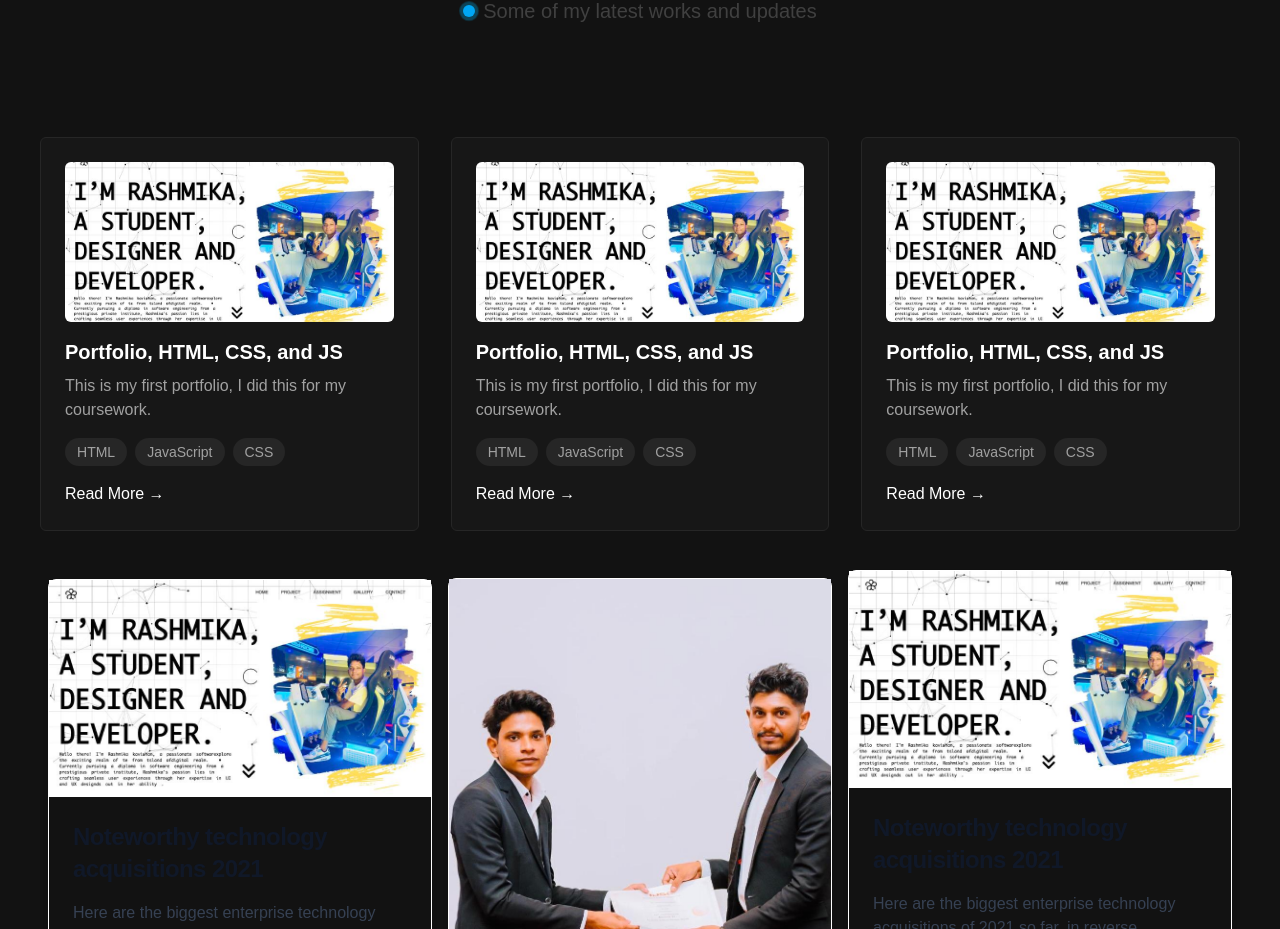
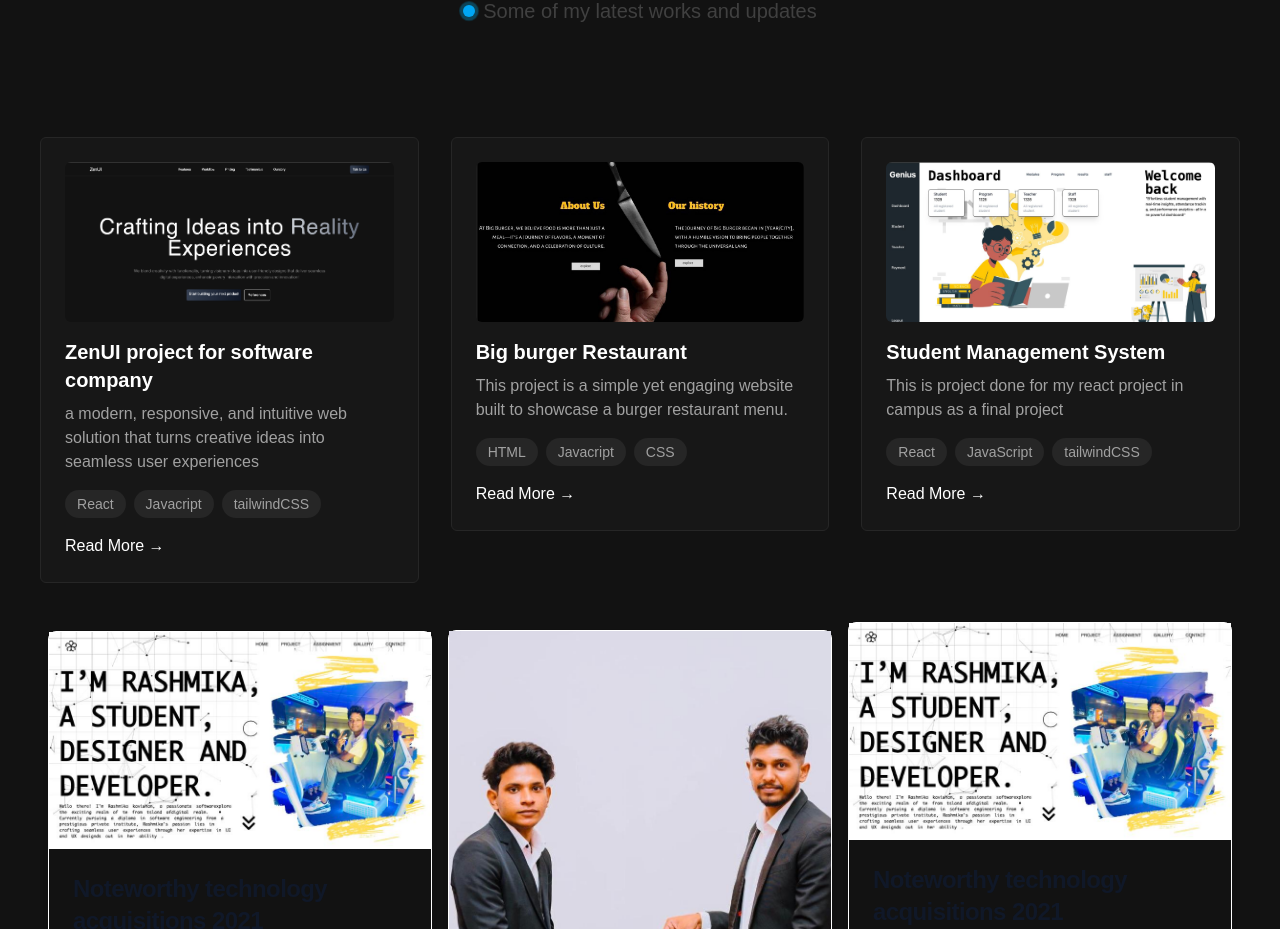
Before and after one commit to rashmikaz/new-portfolio, a React (Vite) app: page / in a window 1280 px wide. Shown: the part 795-1724 px from the top of the page. Built offline with nearby package versions, Linux system fonts and the light colour scheme.

Commit message:
student management system project

```diff
--- a/src/components/Main.jsx
+++ b/src/components/Main.jsx
@@ -5,25 +5,31 @@ import portfolioimg from "../assets/portfolio.jpeg";
 import innovestaimg from "../assets/innovesta.jpeg"
 import Footer from './Footer';
 import { Card } from "flowbite-react";
+import zenuiimg from "../assets/zenUI.png"
+import bigburgerimg from "../assets/big burger.jpeg"
+import smsimg from "../assets/sms-react.jpeg"
+
 
 const project = [
+ {
+
+       title: "ZenUI project for software company",
+       description: "a modern, responsive, and intuitive web solution that turns creative ideas into seamless user experiences",
+       tags: ["React", "Javacript", "tailwindCSS"],
+       image: zenuiimg,
+     },
   {
-    title: "Portfolio, HTML, CSS, and JS",
-    description: "This is my first portfolio, I did this for my coursework.",
-    tags: ["HTML", "JavaScript", "CSS"],
-    image: portfolioimg,
-  },
+
+      title: "Big burger Restaurant",
+      description: "This project is a simple yet engaging website built to showcase a burger restaurant menu.",
+      tags: ["HTML", "Javacript", "CSS"],
+      image: bigburgerimg,
+    },
   {
-    title: "Portfolio, HTML, CSS, and JS",
-    description: "This is my first portfolio, I did this for my coursework.",
-    tags: ["HTML", "JavaScript", "CSS"],
-    image: portfolioimg,
-  },
-  {
-    title: "Portfolio, HTML, CSS, and JS",
-    description: "This is my first portfolio, I did this for my coursework.",
-    tags: ["HTML", "JavaScript", "CSS"],
-    image: portfolioimg,
+    title: "Student Management System",
+    description: "This is project done for my react project in campus as a final project ",
+    tags: ["React", "JavaScript", "tailwindCSS"],
+    image: smsimg,
   },
 ];
 
```
Also changed, not shown: src/assets/sms-react.jpeg (added).
